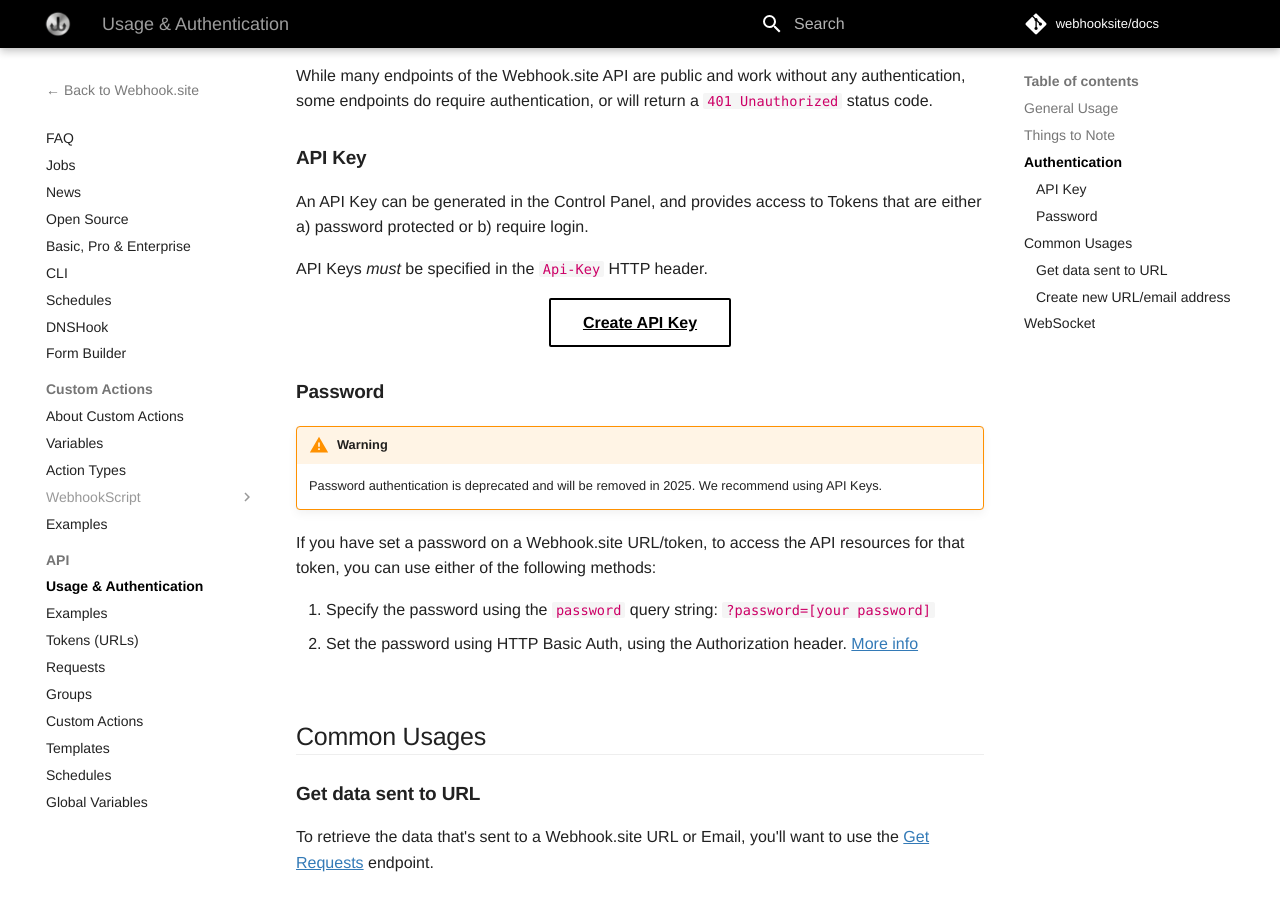
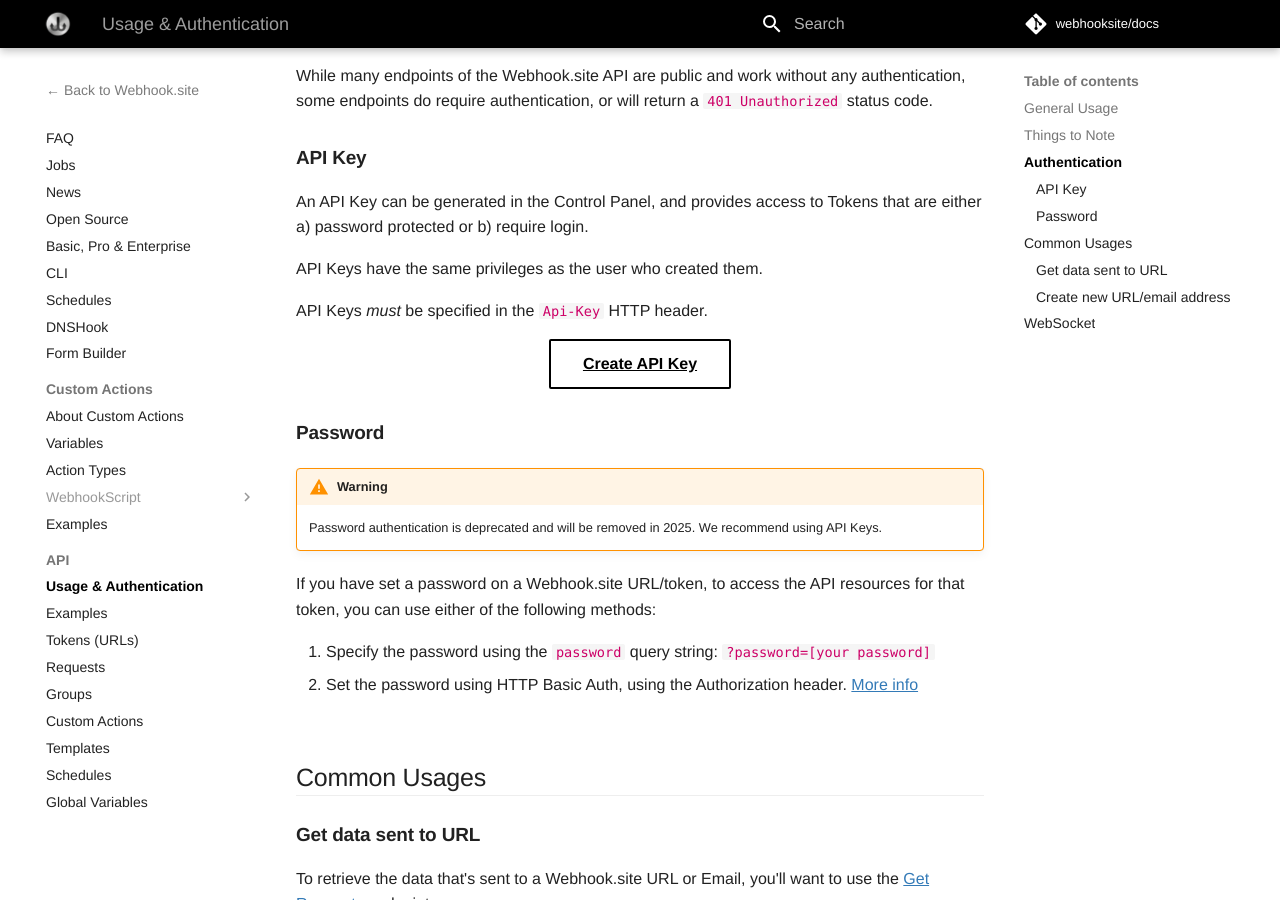
Before and after one commit to webhooksite/docs, an MkDocs documentation site: the page built from docs/api/about.md, in a window 1280 px wide and 900 px high, scrolled down 868 px. Built offline with MkDocs 1.6.1 and Material for MkDocs 9.7.7, drawn with Linux system fonts in a browser that asks for light colours; comment, search, counter and statistics services are not loaded.

Commit message:
Update docs

```diff
--- a/docs/api/about.md
+++ b/docs/api/about.md
@@ -23,6 +23,8 @@
 ### API Key
 
 An API Key can be generated in the Control Panel, and provides access to Tokens that are either a) password protected or b) require login.
+
+API Keys have the same privileges as the user who created them.
 
 API Keys *must* be specified in the `Api-Key` HTTP header.
 
```
